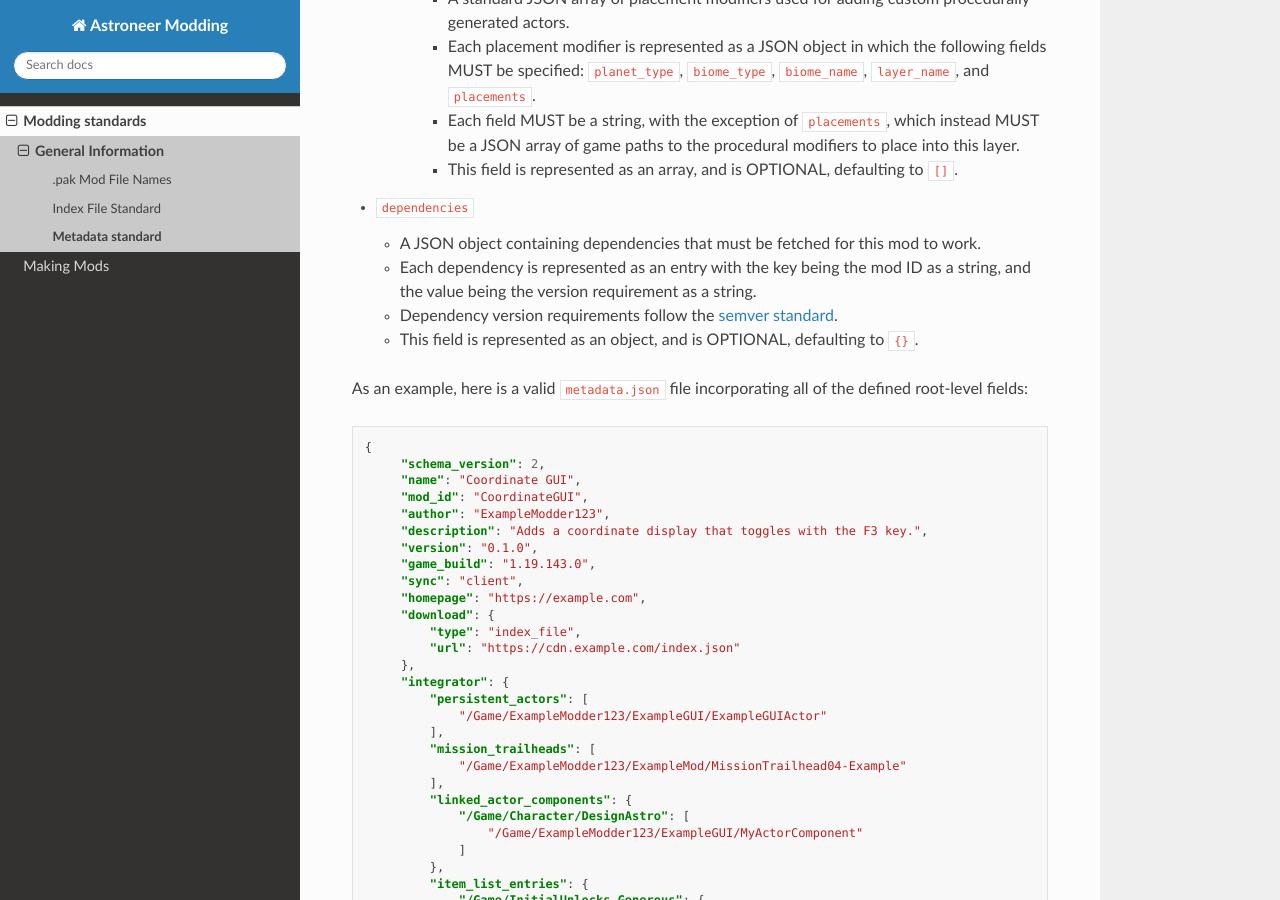
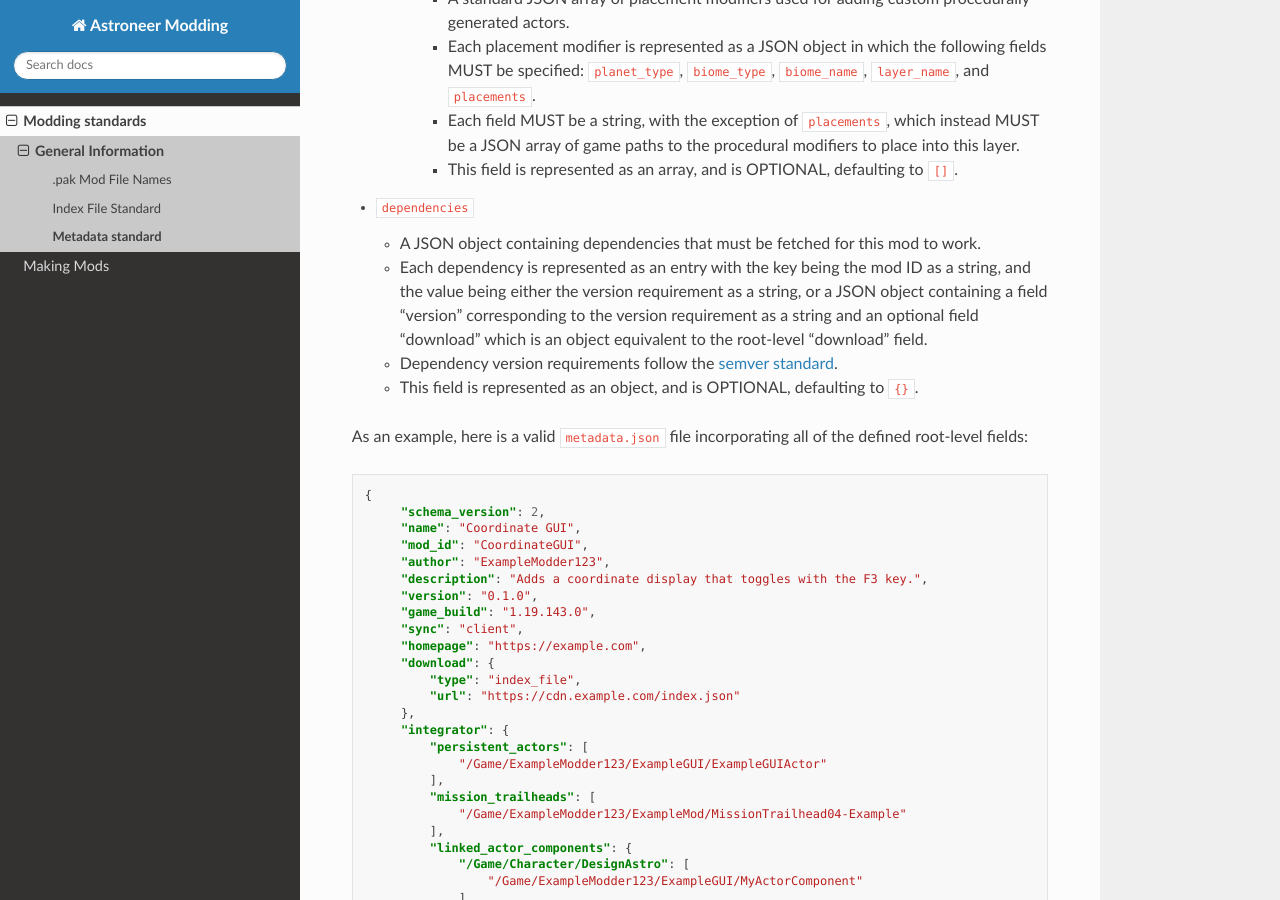
Before and after one commit to AstroTechies/astroneermodding, a Sphinx documentation site: the page built from docs/standards/metadatav2.rst, in a window 1280 px wide and 900 px high, scrolled down 3489 px. Built offline with Sphinx 7.4.7 and the Read the Docs theme 3.1.0, drawn with Linux system fonts in a browser that asks for light colours.

Commit message:
document dependency as object

```diff
--- a/docs/standards/metadatav2.rst
+++ b/docs/standards/metadatav2.rst
@@ -152,7 +152,7 @@
 -  ``dependencies``
 
    - A JSON object containing dependencies that must be fetched for this mod to work.
-   - Each dependency is represented as an entry with the key being the mod ID as a string, and the value being the version requirement as a string.
+   - Each dependency is represented as an entry with the key being the mod ID as a string, and the value being either the version requirement as a string, or a JSON object containing a field "version" corresponding to the version requirement as a string and an optional field "download" which is an object equivalent to the root-level "download" field.
    - Dependency version requirements follow the `semver standard <https://semver.org/>`_.
    - This field is represented as an object, and is OPTIONAL, defaulting to ``{}``.
 
```
